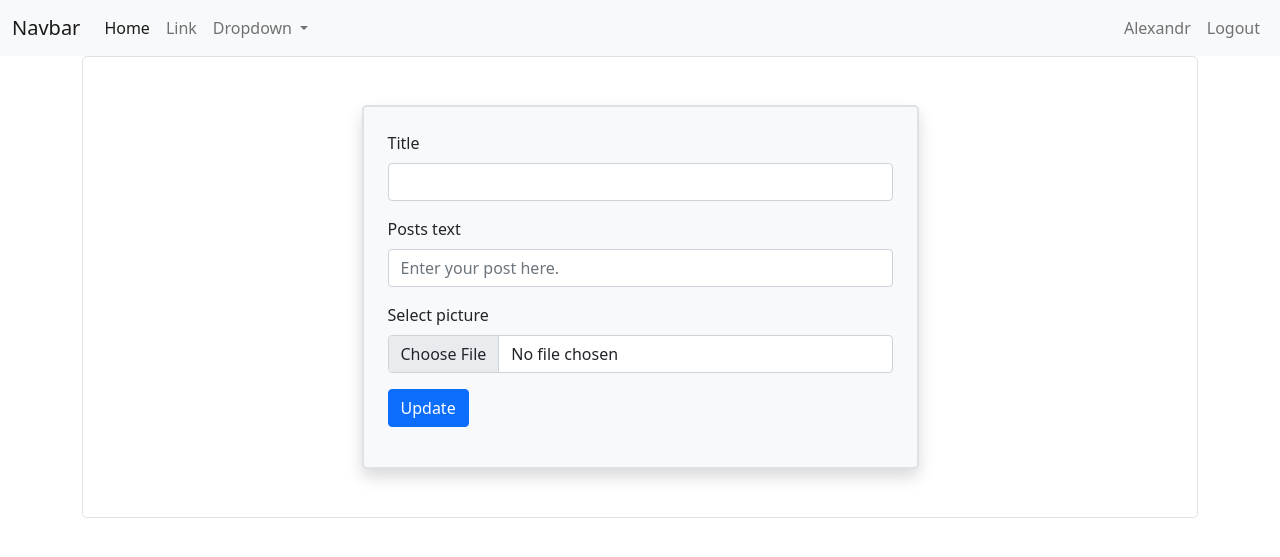
After one commit to Alexsik76/flask_blog, a Flask app: page /new_post in a window 1280 px wide. The commit adds this page. Shown: the top 557 px of the page. Run offline with Flask 2, Linux system fonts and the light colour scheme; a user stored in the database is signed in; some libraries are stand-ins or nearby versions.

Commit message:
creating new post

```diff
--- /dev/null
+++ b/app/main/forms.py
@@ -0,0 +1,10 @@
+from flask_wtf import FlaskForm
+from wtforms import StringField, TextField, FileField, SubmitField
+from wtforms.validators import DataRequired, EqualTo, Email
+
+
+class CreatePostForm(FlaskForm):
+    title = StringField('Title', validators=[DataRequired()])
+    body = TextField('Posts text', validators=[DataRequired()])
+    img = FileField('Load picture', validators=[DataRequired()])
+    submit = SubmitField('Update')
--- a/app/main/routes.py
+++ b/app/main/routes.py
@@ -1,5 +1,6 @@
 from flask import render_template, flash, redirect, url_for, request, g, jsonify, current_app
 from app.main import bp
+from app.main.forms import CreatePostForm
 from flask_login import login_required
 
 
@@ -8,3 +9,10 @@ from flask_login import login_required
 @login_required
 def index():
     return render_template('index.html', title='Home')
+
+
+@bp.route('/new_post')
+@login_required
+def create_post():
+    form = CreatePostForm()
+    return render_template('create_post.html', form=form)
--- /dev/null
+++ b/app/templates/create_post.html
@@ -0,0 +1,28 @@
+{% extends "base.html" %}
+{% block app_content %}
+    <div class="mx-auto my-5 p-4 w-50 border border-2 rounded-3 bg-light shadow">
+        <form class="justify-content-center" method="post">
+        {{ form.csrf_token }}
+        <div class="mb-3">
+            <label for="titleField" class="form-label">Title</label>
+            {{ form.title(class="form-control", id="titleField") }}
+        </div>
+        <div class="mb-3">
+            <label for="bodyField" class="form-label">Posts text</label>
+            {{ form.body(class="form-control", id="bodyField", placeholder="Enter your post here.") }}
+        </div>
+        <div class="mb-3">
+            <label for="imgField" class="form-label">Select picture</label>
+            {{ form.img(class="form-control", id="imgField", placeholder="Upload picture") }}
+        </div>
+        <div class="mb-3">
+            {{ form.submit(type="submit", class="btn btn-primary") }}
+        </div>
+    </form>
+    {% for field in form.errors %}
+{% for error in form.errors[field] %}
+    <div  class="alert alert-danger" role="alert">{{ error }}</div>
+{% endfor %}
+{% endfor %}
+    </div>
+{% endblock %}
--- a/app/templates/index.html
+++ b/app/templates/index.html
@@ -1,6 +1,7 @@
 {% extends "base.html" %}
 {% block app_content %}
     <h1> Hi, {{ current_user.first_name }} </h1>
+    <a href={{ url_for('main.create_post') }}>New post</a>
     {% for post in posts %}
     <div class="card">
         <div class="card-body">
@@ -8,7 +9,7 @@
             <p class="card-text">{{ post.body }}</p>
             <p class="card-text"><small class="text-muted">Added by {{ post.author.firstname }} {{ post.timestamp }} 3 mins ago</small></p>
         </div>
-        <img src="..." class="card-img-bottom" alt="No image">
+        <img src="{{ img }}" class="card-img-bottom" alt="No image">
     </div>
     {% endfor %}
 {% endblock %}
```
